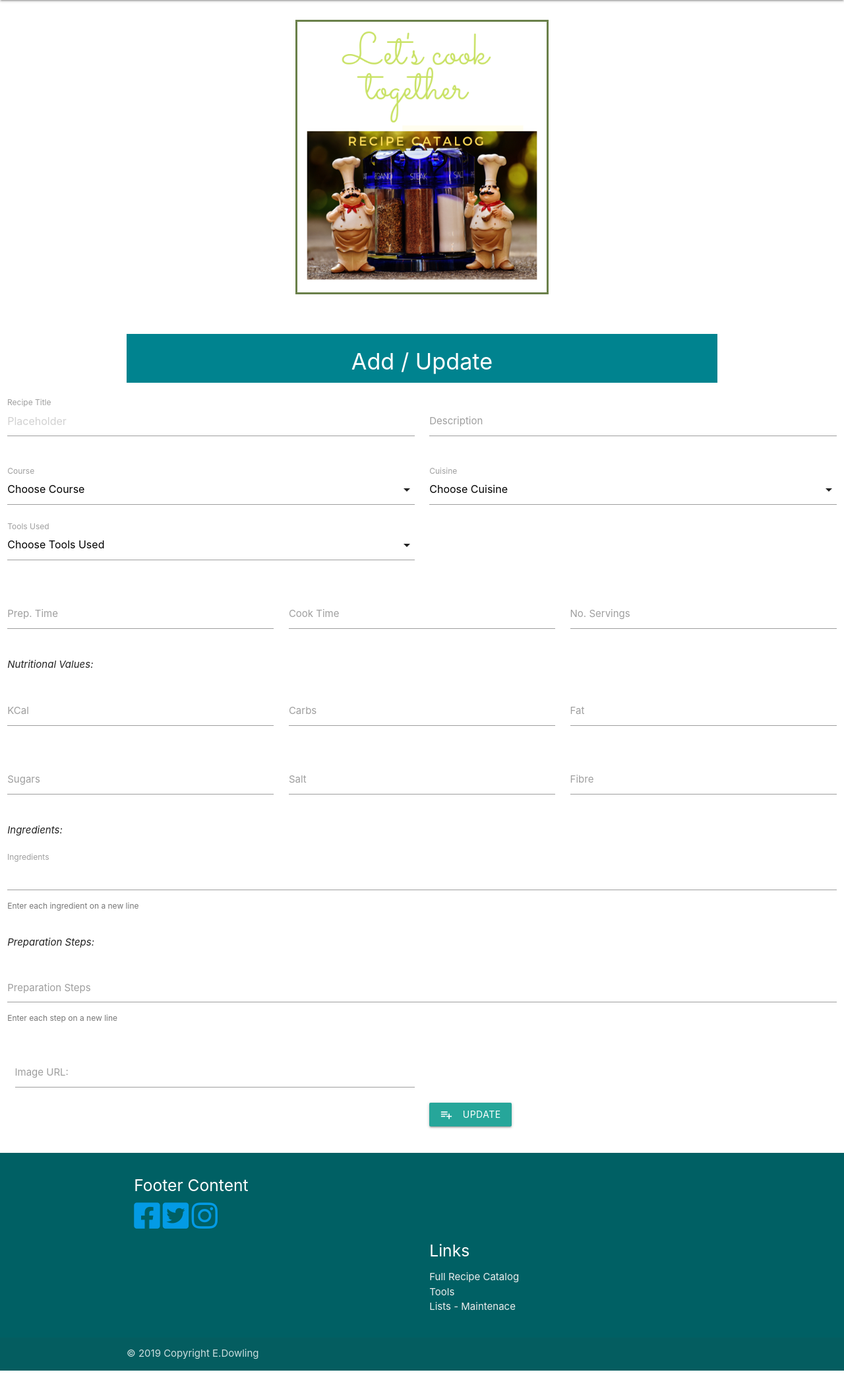
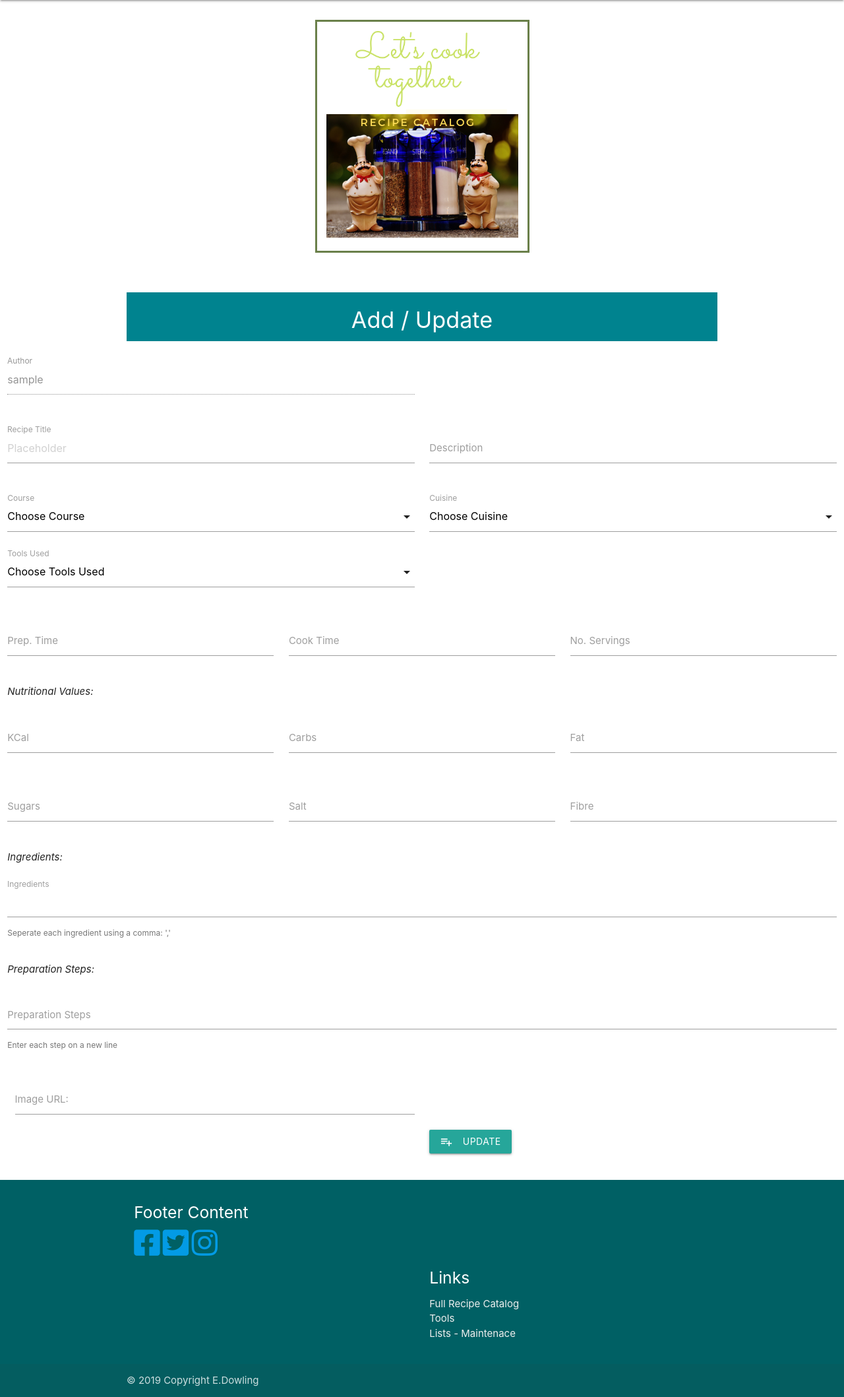
Before and after one commit to eldowling/lets-cook-together, a Flask app: page /add_recipe in a window 1280 px wide. Shown: the part 64-2181 px from the top of the page at 66% size. Before the commit the page ends 2141 px from the top, so only its background shows below. Run offline with Flask 2, Linux system fonts and the light colour scheme; the visitor is signed in with stand-in values (Sample User, id 1); data that the repository does not hold is empty; some libraries are stand-ins or nearby versions.

Commit message:
Added check for signed in user for add recipe. Saving and displaying user / author of recipe. Checking that author of recipe can only edit recipe

```diff
--- a/app.py
+++ b/app.py
@@ -1,6 +1,7 @@
 import os
 from flask import Flask, flash, render_template, redirect, request, url_for, session
 from flask_pymongo import PyMongo
+from bson.objectid import ObjectId
 from werkzeug.security import generate_password_hash, check_password_hash
 
 app = Flask(__name__)
@@ -83,10 +84,14 @@ def show_recipe(recipe_id):
 
 @app.route('/add_recipe')
 def add_edit_recipe():
-    return render_template('add-recipe.html',
+    if 'username' in session:
+        return render_template('add-recipe.html',
                             courses=mongo.db.courses.find(),
                             cuisines=mongo.db.cuisine.find(),
                             tools=mongo.db.tools.find(), recipe='NEW')
+    else:
+        flash('You must log in first to add a recipe')
+        return redirect(url_for('index'))
 
 @app.route('/insert_recipe/<recipe_id>', methods=['POST'])
 def insert_recipe(recipe_id):
@@ -97,6 +102,7 @@ def insert_recipe(recipe_id):
         tools_list = request.form.getlist("tools")
 
         save_recipe = {
+            "author": request.form.get("author"),
             "title": request.form.get("title"),
             "description": request.form.get("description"),
             "course": request.form.get("course"),
--- a/static/css/style.css
+++ b/static/css/style.css
@@ -6,6 +6,7 @@
 .center-img {
   margin: auto;
   min-width: 250px;
+  max-width: 325px;
   width: 30%;
   border: 3px solid rgba(69, 97, 29, 0.801);
   padding: 10px;
--- a/templates/add-recipe.html
+++ b/templates/add-recipe.html
@@ -1,6 +1,7 @@
 {% extends 'base.html'%} {% block content %}
     {% if recipe != "NEW" %}
         {% set recp_id = recipe._id -%}
+        {% set recp_author = recipe.author -%}
         {% set recp_title = recipe.title -%}
         {% set recp_descr = recipe.description -%}
         {% set recp_course = recipe.course -%}
@@ -20,6 +21,7 @@
         {% set recp_imgurl = recipe.image_url -%}
     {% else %}
         {% set recp_id = 'NEW' -%}
+        {% set recp_author = session['username'] -%}
         {% set recp_title = '' -%}
         {% set recp_title = '' -%}
         {% set recp_descr = '' -%}
@@ -48,6 +50,12 @@
 </div>
 <div class="row">
     <form action="{{ url_for('insert_recipe', recipe_id=recp_id) }}" method="POST" class="col s12">
+      <div class="row">
+        <div class="input-field col s10 m6">
+            <input disabled id="author" name="author" value="{{recp_author}}" type="text" class="validate">
+            <label for="author">Author</label>
+        </div>
+      </div>
       <div class="row">
         <div class="input-field col s10 m6">
           <input placeholder="Placeholder" id="title" name="title" value="{{recp_title}}" type="text" class="validate">
@@ -162,7 +170,7 @@
           {%- endif %} </textarea>
 
           <label for="ingredients">Ingredients</label>
-          <span class="helper-text" data-error="wrong" data-success="right">Enter each ingredient on a new line</span>
+          <span class="helper-text" data-error="wrong" data-success="right">Seperate each ingredient using a comma: ','</span>
         </div>
       </div>
       <div class="row">
```
Also changed, not shown: templates/recipe.html (+5 -2 lines).
